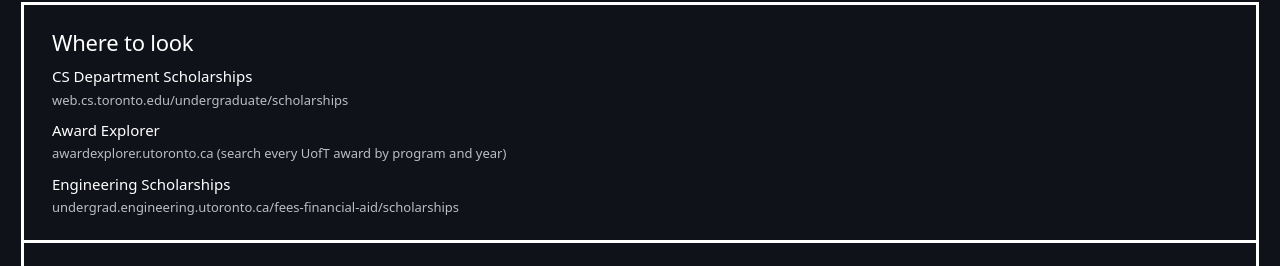
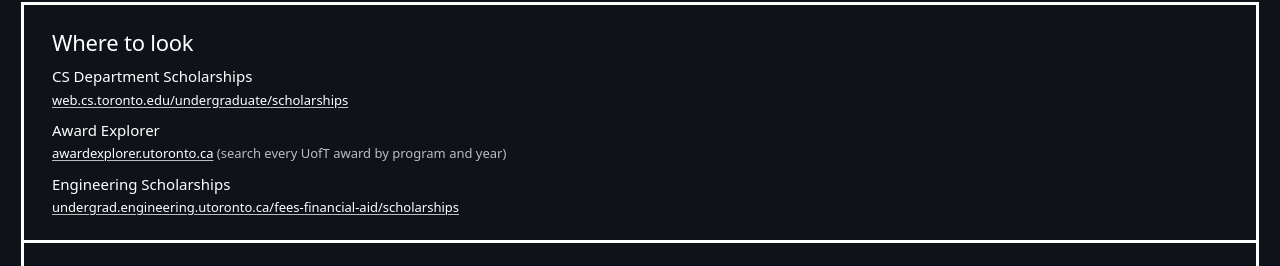
Before and after one commit to DiegoFigarella/uoft-guide, a React (Vite) app: page / in a window 1280 px wide. Shown: the part 113-379 px from the top of the page. Built offline with nearby package versions, Linux system fonts and the light colour scheme.

Commit message:
feat/anchor tags for links added

```diff
--- a/src/App.tsx
+++ b/src/App.tsx
@@ -19,6 +19,31 @@
     <button className="nav-item" aria-pressed={active} onClick={onClick}>
       <div className={`button-${label}`}>{label}</div>
     </button>
+  );
+}
+
+/* Bare URLs and emails are written as plain text in content.ts, so turn them
+   into anchors here rather than duplicating markup for every entry. The email
+   branch has to come first, otherwise only the domain part of an address
+   matches. TLDs are an explicit list (and case-sensitive) so prose like
+   "Prof. Nicolas" cannot look like a host. */
+const LINK =
+  /([a-z0-9._%+-]+@[a-z0-9.-]+\.[a-z]{2,}|(?:[a-z0-9-]+\.)+(?:com|org|net|edu|ca|ai|io|dev|at|fyi|cn|tw|hk|jp|sg|ae|il|xyz|ch|nl|es|uk|cy|de|fi|is|cern|site|jobs|domains)(?:\/[\w\-./?#=&%]*[\w\-/?#=&%])?)/g;
+
+function linkify(text: string) {
+  return text.split(LINK).map((part, i) =>
+    i % 2 === 0 ? (
+      part
+    ) : (
+      <a
+        key={i}
+        href={part.includes('@') ? `mailto:${part}` : `https://${part}`}
+        target="_blank"
+        rel="noreferrer"
+      >
+        {part}
+      </a>
+    ),
   );
 }
 
@@ -75,7 +100,7 @@
                       {col.map((item) => (
                         <div className="item" key={item.title}>
                           <div className="item-title">{item.title}</div>
-                          {item.desc && <div className="item-desc">{item.desc}</div>}
+                          {item.desc && <div className="item-desc">{linkify(item.desc)}</div>}
                         </div>
                       ))}
                     </div>
--- a/src/styles.css
+++ b/src/styles.css
@@ -182,3 +182,14 @@
 @media (max-width: 700px) {
   .section { gap: 10px; padding: 18px 18px; }
 }
+
+.item-desc a {
+  color: #fff;
+  text-decoration: underline;
+  text-decoration-color: var(--text-dim);
+  text-underline-offset: 2px;
+}
+
+.item-desc a:hover {
+  text-decoration-color: currentColor;
+}
```
